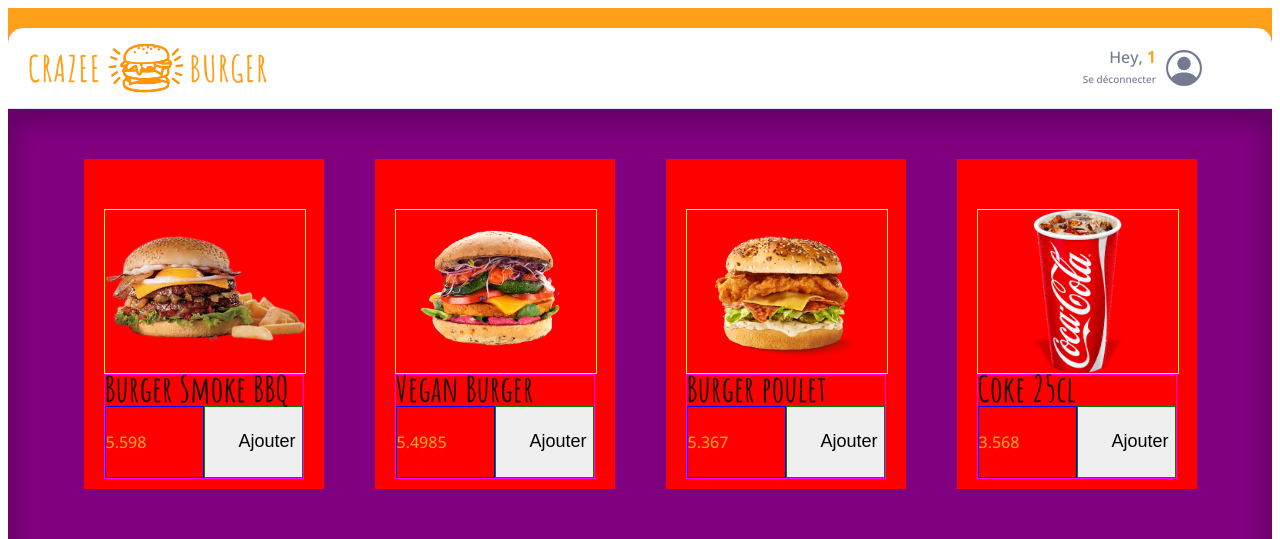
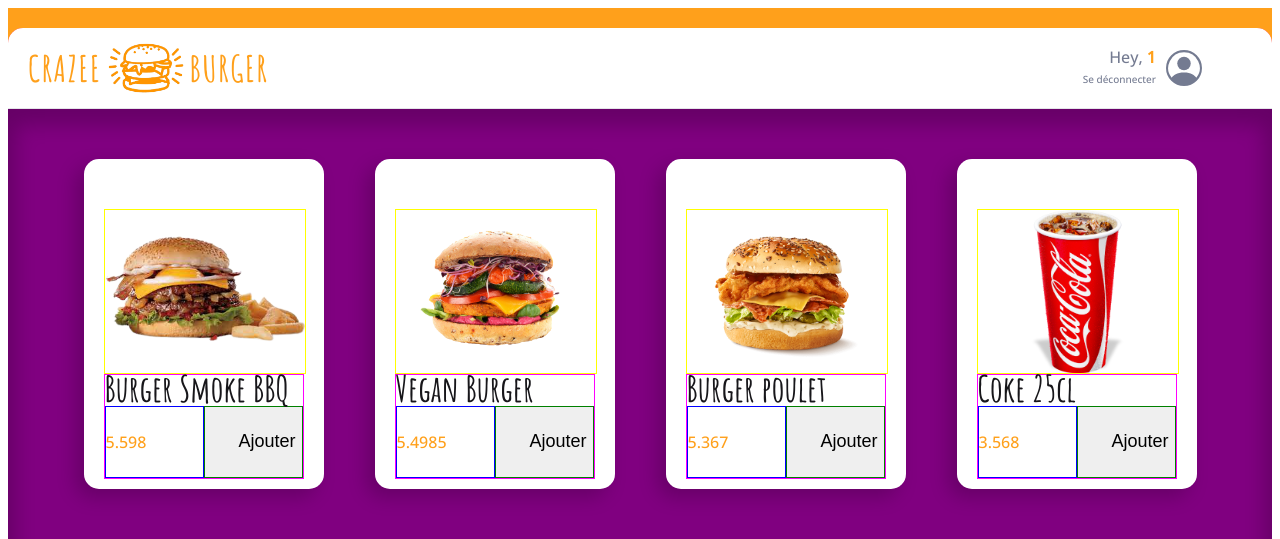
Before and after one commit to Odd67/crazee_burger, a React (Create React App) app: page /order/1 in a window 1280 px wide. Shown: the top 539 px of the page. Built offline with nearby package versions, Linux system fonts and the light colour scheme.

Commit message:
💄 F05: ORDER > Product > Add box shadow and bg color

```diff
--- a/src/components/pages/order/Main/Product.js
+++ b/src/components/pages/order/Main/Product.js
@@ -19,13 +19,15 @@
 }
 
 const ProductStyled = styled.div`
-  background: red;
+  background: ${theme.colors.white};
   width: 200px;
   height: 300px;
   display: grid;
   grid-template-rows: 65% 1fr;
   padding: 20px;
   padding-bottom: 10px;
+  box-shadow: -8px 8px 20px 0px rgb(0 0 0 / 20%);
+  border-radius: ${theme.borderRadius.extraRound};
 
   .image {
     border: 1px solid yellow;
```
